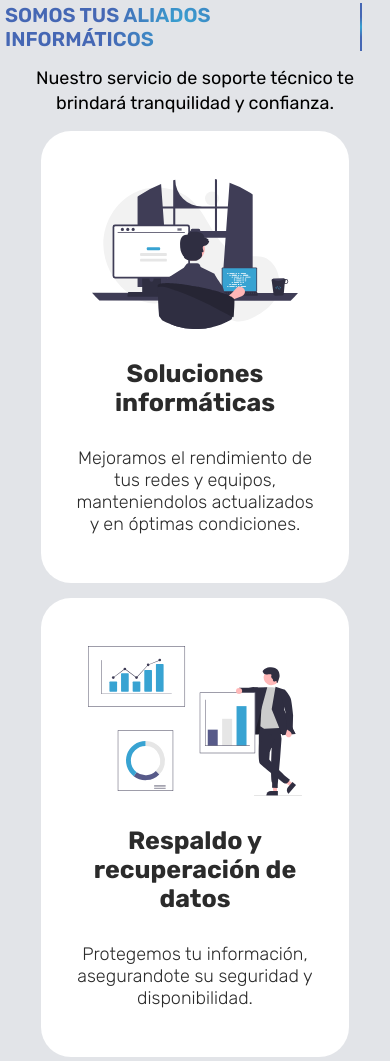
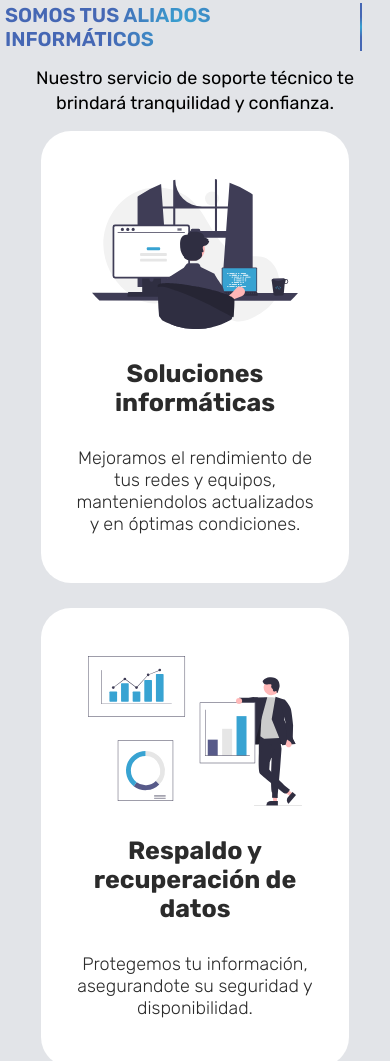
Before and after one commit to cfloreada/e4nucba, a plain HTML site: page index.html in a window 390 px wide. Shown: the part 1489-2550 px from the top of the page. Drawn offline with nearby package versions, Linux system fonts and the light colour scheme.

Commit message:
edit mq mobile

```diff
--- a/style.css
+++ b/style.css
@@ -217,7 +217,7 @@ main {
   justify-content: center;
   flex-direction: row;
   gap: 40px;
-  max-width: 80px;
+  max-width: 80%;
   flex: wrap;
 }
 
@@ -422,6 +422,8 @@ main {
   .cards {
     max-width: 90%;
     flex-direction: column;
+    gap: 25px;
+    margin-bottom: 30px;
   }
 
   #hero {
@@ -489,9 +491,6 @@ main {
     -webkit-background-clip: text;
   }
 
-  .cards {
-    gap: 15px;
-  }
   .card_beneficio {
     width: 400px;
     height: 520px;
```
